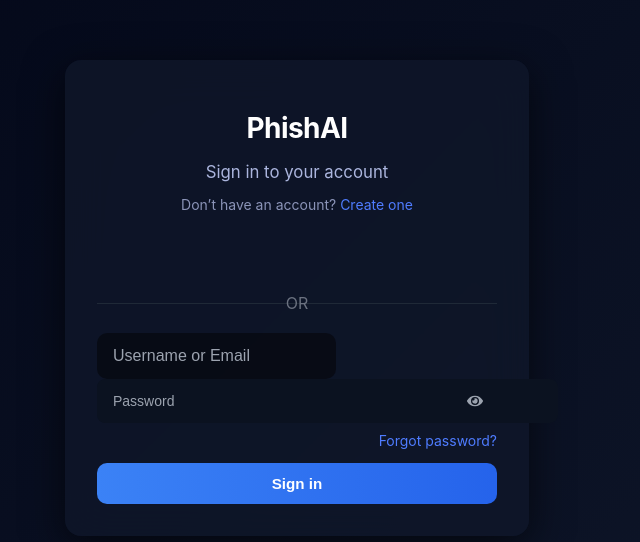
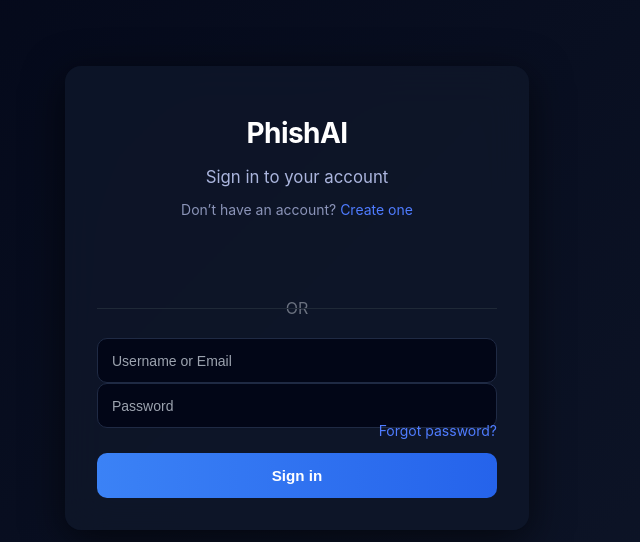
Before and after one commit to Somrik01/PhishAI, a React app in the folder frontend/: page /login in a window 1280 px wide. Shown: the part 102-644 px from the top of the page, without its empty margins (343-983 px from the left). Built offline with nearby package versions, Linux system fonts and the light colour scheme; the HTML template or start-up script is replaced by a standard one.

Commit message:
Fixed minor issues

```diff
--- a/frontend/src/pages/Login.css
+++ b/frontend/src/pages/Login.css
@@ -11,10 +11,12 @@
   max-width: 400px;
   padding: 32px;
   border-radius: 16px;
-  background: rgba(15, 23, 42, 0.8);
+  background: rgba(15, 23, 42, 0.85);
   backdrop-filter: blur(20px);
   box-shadow: 0 10px 40px rgba(0,0,0,0.6);
 }
+
+/* TEXT */
 
 .logo {
   text-align: center;
@@ -41,26 +43,24 @@
   cursor: pointer;
 }
 
+/* GOOGLE BUTTON FULL WIDTH */
+
 .google-wrapper {
   width: 100%;
   margin-bottom: 20px;
 }
 
-/* FORCE GOOGLE BUTTON FULL WIDTH */
 .google-wrapper div {
   width: 100% !important;
 }
+
+/* DIVIDER */
 
 .divider {
   text-align: center;
   margin: 20px 0;
   color: #6b7280;
   position: relative;
-}
-
-.divider span {
-  background: #020617;
-  padding: 0 10px;
 }
 
 .divider::before {
@@ -71,54 +71,103 @@
   background: #1f2937;
   top: 50%;
   left: 0;
-  z-index: -1;
 }
 
-.input {
+.divider span {
+  background: #020617;
+  padding: 0 10px;
+  position: relative;
+}
+
+/* INPUT GROUP */
+
+.input-group {
   width: 100%;
-  padding: 12px;
-  border-radius: 10px;
-  background: #020617;
-  border: 1px solid #1f2a44;
-  color: white;
   margin-bottom: 14px;
 }
 
-.input:focus {
-  border-color: #4f7cff;
-  outline: none;
+/* INPUT WRAPPER (for icons) */
+
+.input-wrapper {
+  position: relative;
+  width: 100%;
 }
 
-.password-box {
-  position: relative;
+/* INPUT STYLE (MAIN FIX) */
+
+.auth-input {
+  width: 100%;
+  height: 45px;              /* 🔥 ADD THIS (key fix) */
+  padding: 0 14px 0 14px;   /* 🔥 REMOVE vertical padding */
+  border-radius: 10px;
+  border: 1px solid #1f2a44;
+  background: #020617;
+  color: white;
+  font-size: 14px;
+  outline: none;
+  transition: all 0.2s ease;
+  box-sizing: border-box;   /* 🔥 IMPORTANT */
 }
 
-.eye-btn {
+/* LEFT ICON */
+
+.input-icon {
   position: absolute;
-  right: 10px;
+  left: 14px;
   top: 50%;
   transform: translateY(-50%);
-  background: none;
-  border: none;
+  color: #9ca3af;
+  display: flex;
+  align-items: center;
+}
+
+/* RIGHT ICON (EYE) */
+
+.toggle-eye {
+  position: absolute;
+  right: 14px;
+  top: 50%;
+  transform: translateY(-50%);
+  cursor: pointer;
+  color: #9ca3af;
+  display: flex;
+  align-items: center;
+}
+
+.toggle-eye:hover {
   color: #4f7cff;
-  cursor: pointer;
-  font-size: 12px;
 }
+
+/* FOCUS EFFECT */
+
+.input-wrapper:focus-within .input-icon {
+  color: #4f7cff;
+}
+
+.auth-input:focus {
+  border-color: #4f7cff;
+  background: #020617;
+}
+
+/* BUTTON */
 
 .primary {
   width: 100%;
-  padding: 12px;
+  padding: 14px;
   border-radius: 10px;
   background: linear-gradient(90deg, #3b82f6, #2563eb);
   border: none;
   color: white;
   font-weight: 600;
   cursor: pointer;
+  transition: 0.2s;
 }
 
 .primary:hover {
   opacity: 0.9;
 }
+
+/* ERROR */
 
 .auth-error {
   background: #3b0d0d;
@@ -129,53 +178,22 @@
   margin-bottom: 15px;
 }
 
+/* FORGOT */
+
 .forgot {
   text-align: right;
   font-size: 13px;
   color: #4f7cff;
   cursor: pointer;
-  margin-bottom: 15px;
+  margin-top: 6px;
+  margin-bottom: 14px;
 }
 
 /* MOBILE */
+
 @media (max-width: 500px) {
   .auth-card {
     margin: 10px;
     padding: 20px;
   }
 }
-.input-group {
-  width: 100%;
-  margin-bottom: 15px;
-}
-
-.auth-input {
-  width: 100%;
-  padding: 14px 45px 14px 16px; /* space for icon */
-  border-radius: 8px;
-  border: none;
-  background: #0b1220;
-  color: white;
-  font-size: 14px;
-  outline: none;
-}
-
-.password-group {
-  position: relative;
-}
-
-.toggle-eye {
-  position: absolute;
-  right: 14px;
-  top: 50%;
-  transform: translateY(-50%);
-  cursor: pointer;
-  color: #9ca3af;
-  font-size: 16px;
-  display: flex;
-  align-items: center;
-}
-
-.toggle-eye:hover {
-  color: white;
-}
--- a/frontend/src/pages/Login.jsx
+++ b/frontend/src/pages/Login.jsx
@@ -25,6 +25,7 @@ export default function Login() {
 
   const [isRegister, setIsRegister] = useState(false);
   const [username, setUsername] = useState("");
+  const [password, setPassword] = useState("");
   const [showPassword, setShowPassword] = useState(false);
   const [loading, setLoading] = useState(false);
   const [error, setError] = useState("");
@@ -115,27 +116,23 @@ export default function Login() {
         <div className="divider">OR</div>
 
         <form onSubmit={handleSubmit}>
+
           <input
+  className="auth-input"
   placeholder="Username or Email"
   value={username}
   onChange={(e) => setUsername(e.target.value)}
   required
 />
 
-          <div className="input-group password-group">
 <input
-    type={showPassword ? "text" : "password"}
+  className="auth-input"
+  type="password"
   placeholder="Password"
-    className="auth-input"
+  value={password}
+  onChange={(e) => setPassword(e.target.value)}
+  required
 />
-
-  <span
-    className="toggle-eye"
-    onClick={() => setShowPassword(!showPassword)}
-  >
-    {showPassword ? <FaEyeSlash /> : <FaEye />}
-  </span>
-</div>
 
           {!isRegister && (
             <p
```
Also changed, not shown: 1 other file (tests, documents, lock files or other folders). Lines whose indentation alone changed are shown as unchanged.
